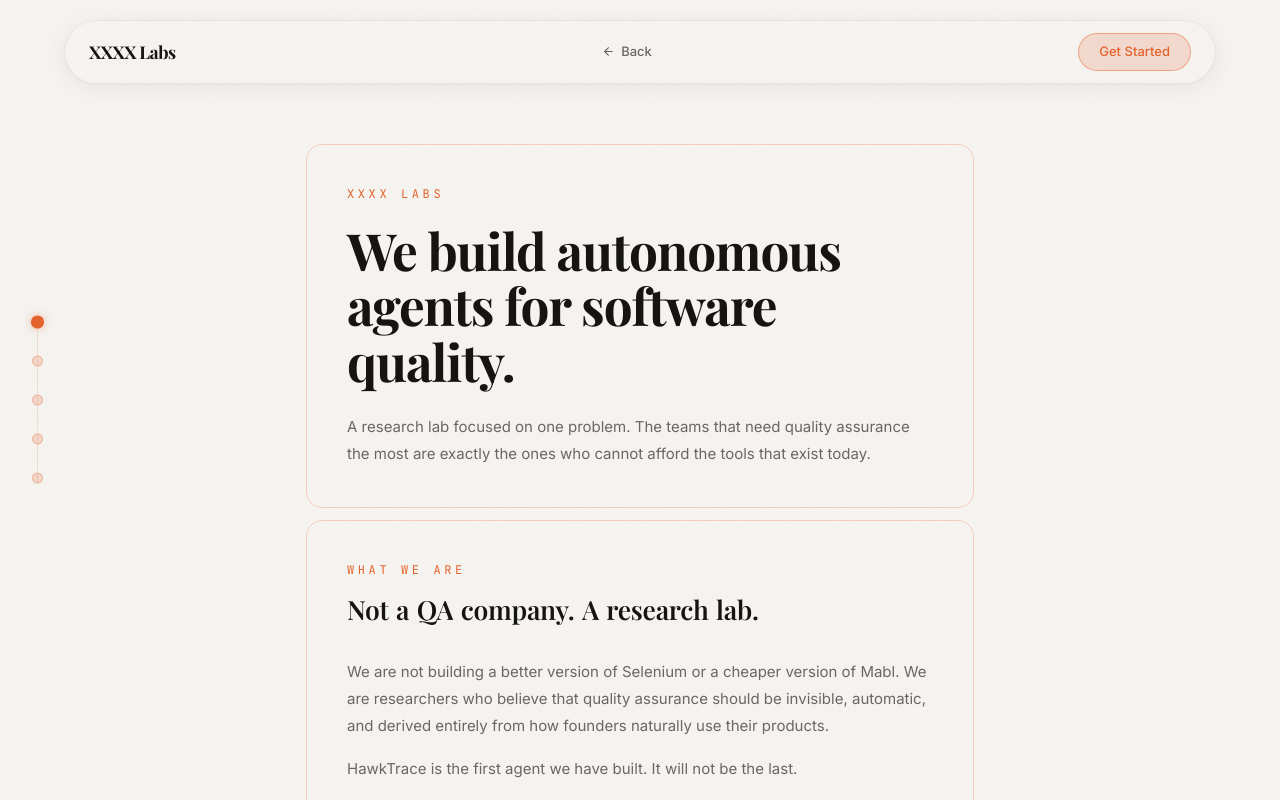
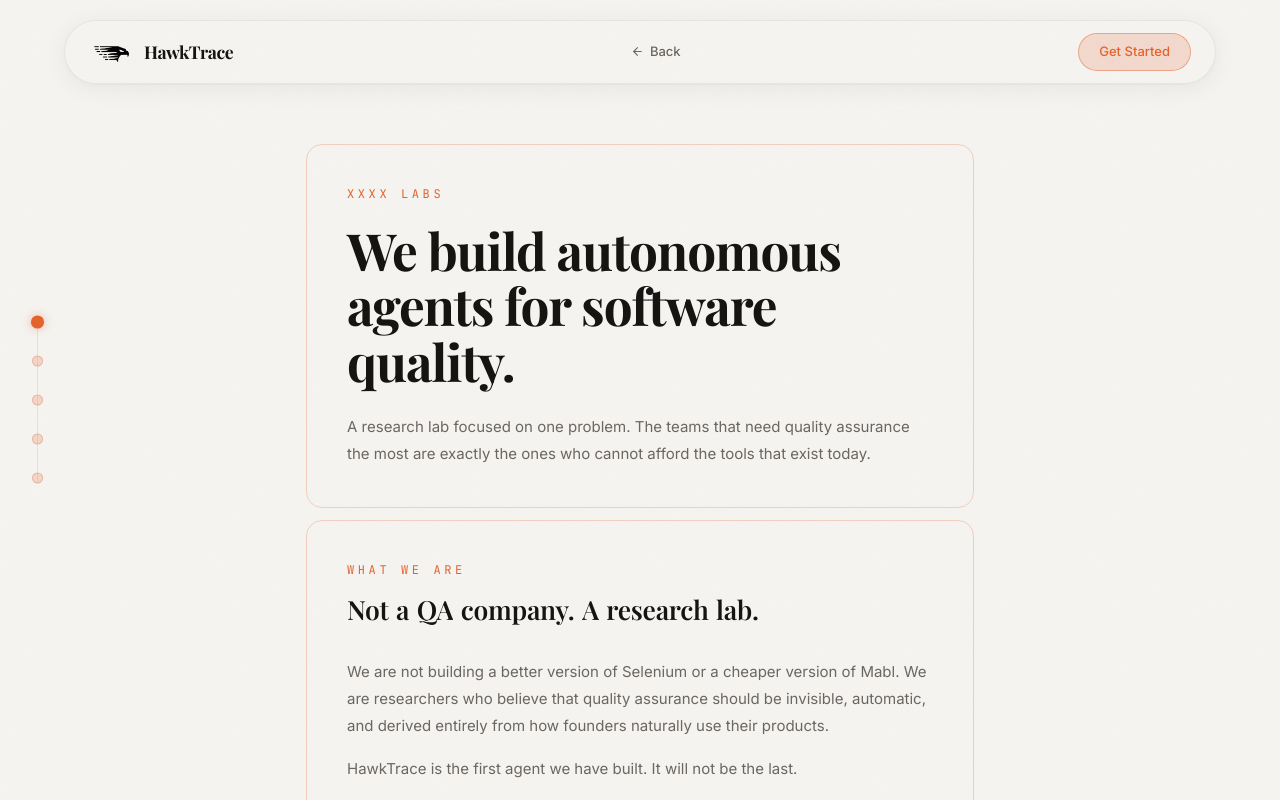
Before and after one commit to MaanasTaneja/hawktrace, a React (Vite) app in the folder frontend/: page / in a window 1280 px wide. Both pictures are taken after a click on the button "About". Shown: the top 800 px of the page. Built offline with nearby package versions, Linux system fonts and the light colour scheme; no server answers; a web font is replaced by a local one.

Commit message:
navbar cleanup

```diff
--- a/frontend/src/about/About.tsx
+++ b/frontend/src/about/About.tsx
@@ -1,6 +1,7 @@
 import { motion, useScroll, useSpring, AnimatePresence } from 'framer-motion';
 import { useState, useEffect } from 'react';
 import { ArrowLeft } from 'lucide-react';
+import logo from '../assets/HawkTrace-Logo.png';
 
 interface AboutProps {
   onBack: () => void;
@@ -124,8 +125,9 @@ export function About({ onBack, onGetStarted }: AboutProps) {
             boxShadow: '0 4px 24px rgba(0,0,0,0.06), 0 1px 2px rgba(0,0,0,0.04)',
           }}
         >
-          <div className="flex items-center">
-            <span className="font-serif text-[1.1rem] font-bold tracking-tight text-ink">XXXX Labs</span>
+          <div className="flex items-center gap-2">
+            <img src={logo} alt="HawkTrace" className="h-6 w-auto" />
+            <span className="font-serif text-[1.1rem] font-bold tracking-tight text-ink">HawkTrace</span>
           </div>
           <button
             onClick={onBack}
--- a/frontend/src/landing-page/components/Navbar.tsx
+++ b/frontend/src/landing-page/components/Navbar.tsx
@@ -41,12 +41,6 @@ export function Navbar({ onSignInClick, onGetStarted, onAbout }: NavbarProps) {
 
         {/* Center: Nav links — desktop only */}
         <div className="hidden md:flex items-center gap-8 text-[13px] text-mid font-sans font-medium">
-          {['Docs', 'Blog'].map((link) => (
-            <a key={link} href="#" className="hover:text-ink transition-colors duration-200 relative group">
-              {link}
-              <span className="absolute -bottom-px left-0 w-0 h-px bg-burnt transition-all duration-200 group-hover:w-full" />
-            </a>
-          ))}
           <button onClick={onAbout} className="hover:text-ink transition-colors duration-200 relative group">
             About
             <span className="absolute -bottom-px left-0 w-0 h-px bg-burnt transition-all duration-200 group-hover:w-full" />
@@ -101,11 +95,6 @@ export function Navbar({ onSignInClick, onGetStarted, onAbout }: NavbarProps) {
               boxShadow: '0 8px 32px rgba(0,0,0,0.08)',
             }}
           >
-            {['Docs', 'Blog'].map((link) => (
-              <a key={link} href="#" onClick={closeMenu} className="text-[14px] text-mid font-sans font-medium px-3 py-2 rounded-xl hover:bg-sand/60 hover:text-ink transition-colors">
-                {link}
-              </a>
-            ))}
             <button onClick={() => { onAbout(); closeMenu(); }} className="text-left text-[14px] text-mid font-sans font-medium px-3 py-2 rounded-xl hover:bg-sand/60 hover:text-ink transition-colors">
               About
             </button>
```
